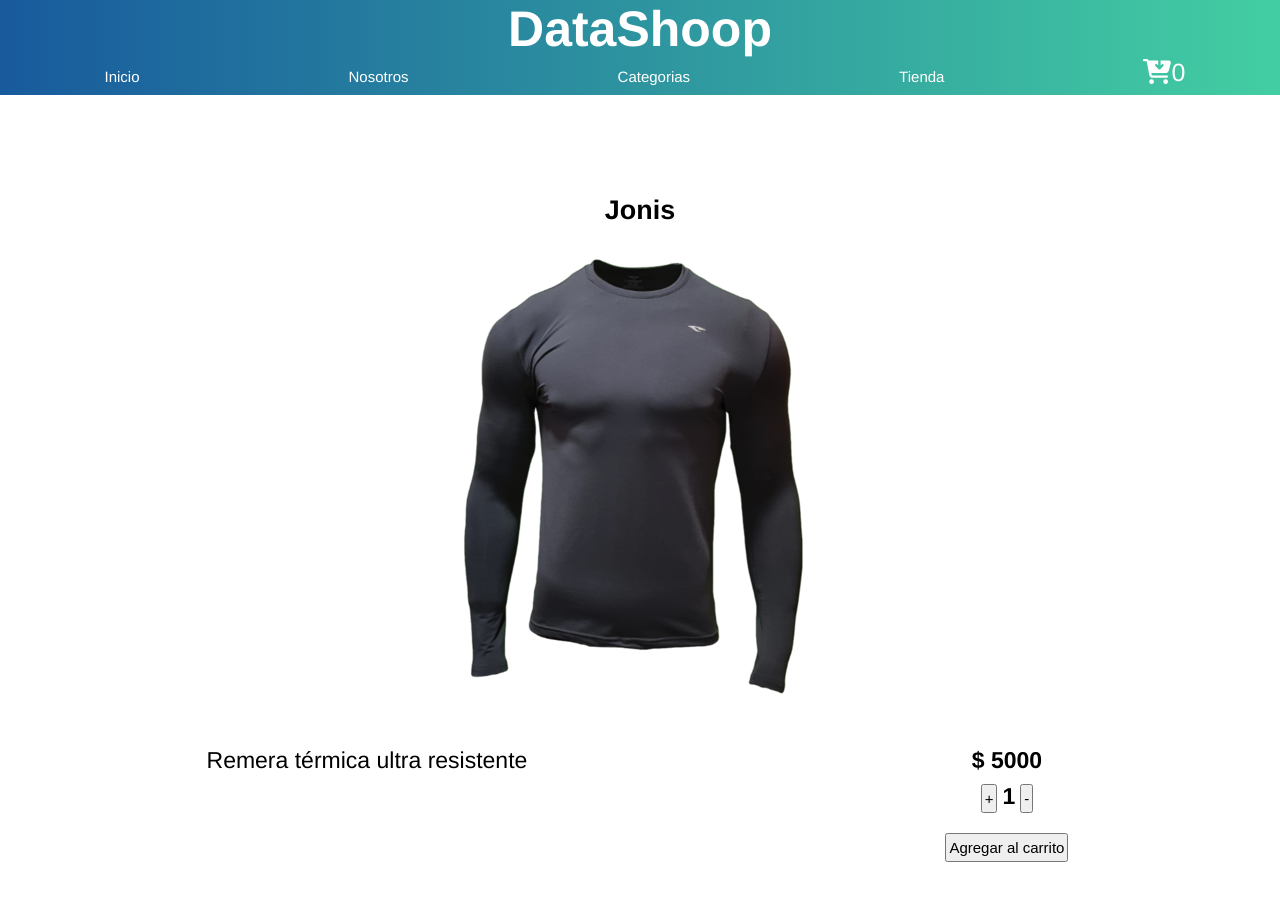
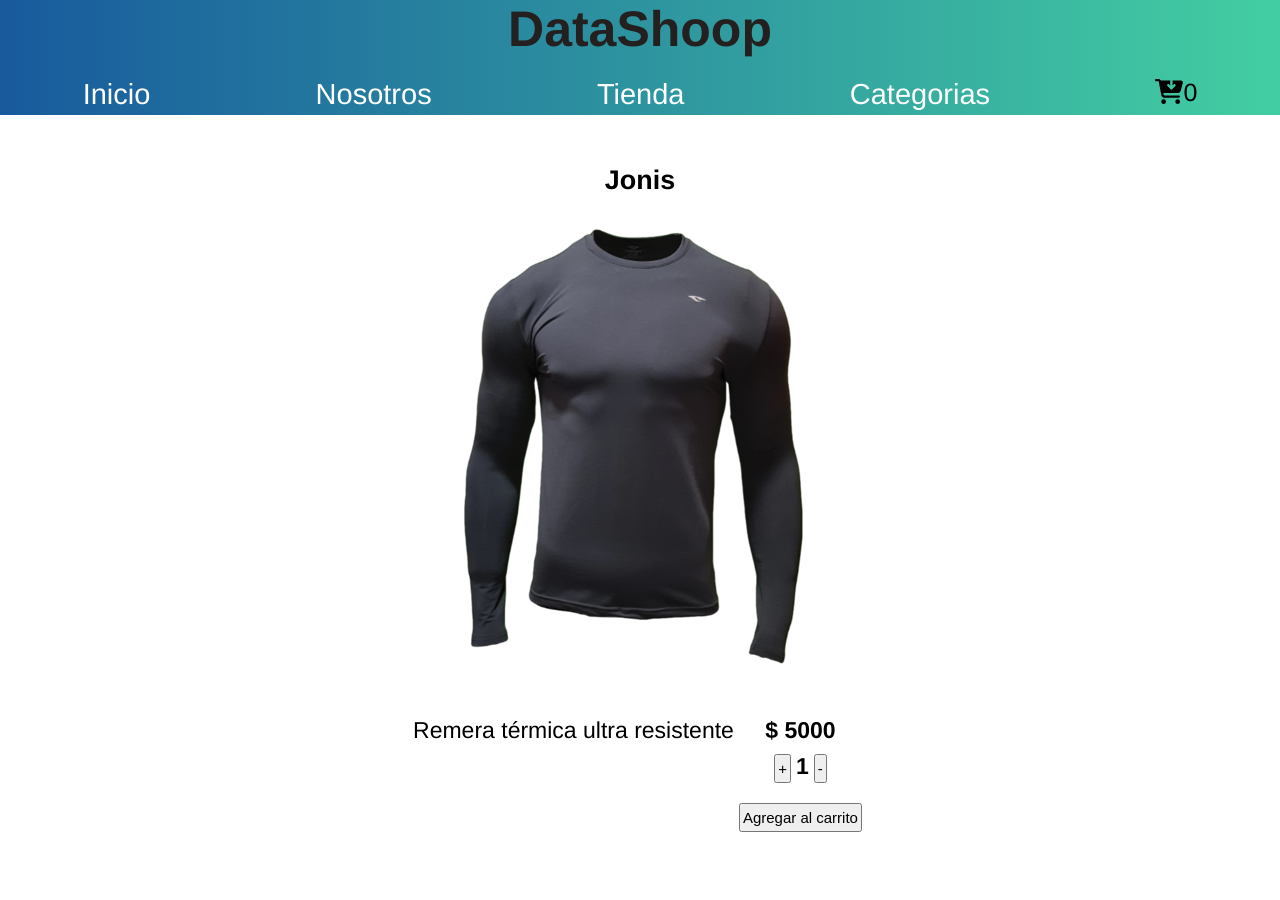
Before and after one commit to GuiFerdATA/React-Guille-Fernandez, a React (Create React App) app: page / in a window 1280 px wide. Shown: the top 900 px of the page. Built offline with nearby package versions, Linux system fonts and the light colour scheme.

Commit message:
algunos cambios en css y acomodamos itemdetail)

```diff
--- a/src/App.css
+++ b/src/App.css
@@ -5,7 +5,3 @@
 h1{
   text-align: center;
 }
-
-.App {
-  text-align: center;
-}
--- a/src/components/ItemDetailContainer/ItemDetail.jsx
+++ b/src/components/ItemDetailContainer/ItemDetail.jsx
@@ -8,7 +8,7 @@ function ItemDetail(props) {
 
     return (
         <div>
-            <div className="main container">
+            <div className="main-container">
             <h3>{props.title}</h3>
                 <img src={props.img} alt="card img" />
             </div>
--- a/src/components/ItemDetailContainer/itemdatailcontainer.css
+++ b/src/components/ItemDetailContainer/itemdatailcontainer.css
@@ -2,21 +2,22 @@
     width: 280px;
     height: 260px;
     object-fit: cover;
+
 }
 .card-detail{
     margin-bottom: 100px;
     display: flex;
-    justify-content: space-around;
+    justify-content: center;
 }
 
 .ItemC{
     display: flex;
-    font-size: 16px; /* Cambiar el tamaño de la tipografia */
-	font-weight: bold; /* Fuente en negrita o bold */
-	color: #ffffff; /* Color del texto */
-	border-radius: 5px; /* Borde del boton */
-	letter-spacing: 2px; /* Espacio entre letras */
-	background-color:  rgb(97, 150, 220); /* Color de fondo */
+    font-size: 16px;
+	font-weight: bold;
+	color: #ffffff;
+	border-radius: 5px;
+	letter-spacing: 2px;
+	background-color:  rgb(97, 150, 220);
 	position: fixed;
 	bottom: 70px;
 	right: 202px;
--- a/src/components/NavBar/NavBar.jsx
+++ b/src/components/NavBar/NavBar.jsx
@@ -9,6 +9,7 @@ function NavBar() {
                 <ul className="menu-principal">
                     <li><a href="-"> Inicio </a></li>
                     <li><a href="-">Nosotros</a></li>
+                    <li><a href="-">Tienda</a></li>
                     <li><a href="-">Categorias</a>
                         <ul>
                             <li><a href="-">Contacto</a></li>
@@ -16,12 +17,12 @@ function NavBar() {
                             <li><a href="-">Reclamos</a></li>
                         </ul>
                     </li>
-                    <li><a href="-">Tienda</a></li>
                     <li> <CartWidget /></li>
                 </ul>
             </nav>
         </header>
 
+
     );
 }
 
--- a/src/components/NavBar/navbar.css
+++ b/src/components/NavBar/navbar.css
@@ -7,12 +7,10 @@
     background: #43cea2;
     background: -webkit-linear-gradient(to right, #185a9d, #43cea2);
     background: linear-gradient(to right, #185a9d, #43cea2);
-    color: white;
     font-size: 25px;
 }
 
 .App-header ul {
-    margin-bottom: 100px;
     list-style: none;
     display: flex;
     justify-content: center;
@@ -21,10 +19,9 @@
 
 .App-header ul a {
     display: block;
-    color: #fff;
+    color:white;
     text-decoration: none;
-    font-size: 15px;
-    padding: 10px;
+    font-size: 29px;
 }
 
 .App-header ul li {
@@ -39,18 +36,27 @@
 }
 
 h2 {
+    color:rgb(37, 32, 32);
     font-size: 50px;
+    margin-bottom: 20px;
 }
 
 .App-header ul ul {
     display: none;
     position: absolute;
-    top: 100%;
-    left: 0;
-    background: transparent;
-    padding: 0;
+    padding: 5px;
+    background:rgb(92, 90, 90);
+}
+.App-header ul ul a {
+    margin-bottom: 20px;
+    color: white;
 }
 
 .App-header ul li:hover ul {
     display: block;
 }
+
+
+.App-header nav {
+    height: 115px;
+}
```
